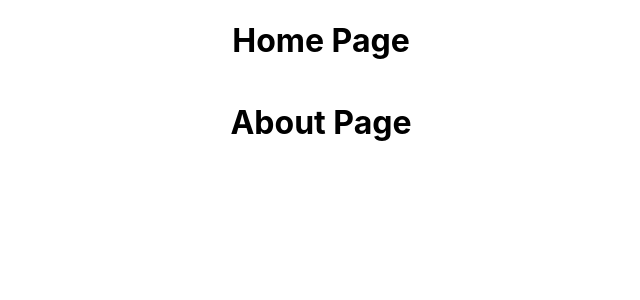
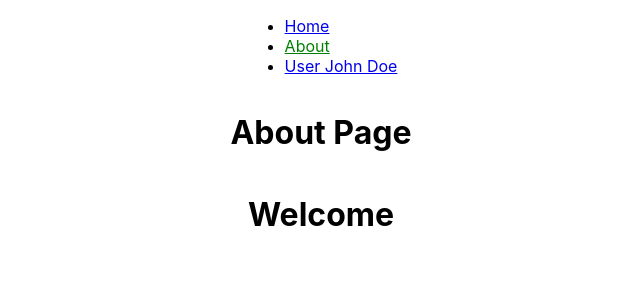
Before and after one commit to IT-som-framtidsyrke-HT2020/react-hooks, a React (Create React App) app: page /about in a window 1280 px wide. Shown: the top 300 px of the page, without its empty margins (319-959 px from the left). Built offline with nearby package versions, Linux system fonts and the light colour scheme.

Commit message:
react router link, navlink

```diff
--- a/src/App.js
+++ b/src/App.js
@@ -1,6 +1,7 @@
 import React, { useState, useEffect } from "react";
-import { BrowserRouter, Route } from "react-router-dom";
+import { BrowserRouter, Route, Link, NavLink } from "react-router-dom";
 
+import AboutPage from "./pages/AboutPage";
 import NameTag from "./components/NameTag";
 import AgeCount from "./components/AgeCount";
 import ControlledInput from "./components/ControlledInput";
@@ -15,16 +16,36 @@ function App() {
   return (
     <BrowserRouter>
       <div className="container">
+        <ul>
+          <li>
+            <NavLink to="/" exact activeClassName="link-active-style">
+              Home
+            </NavLink>
+          </li>
+          <li>
+            <NavLink to="/about" exact activeClassName="link-active-style">
+              About
+            </NavLink>
+          </li>
+          <li>
+            <NavLink to="/user/john" exact activeClassName="link-active-style">
+              User John Doe
+            </NavLink>
+          </li>
+        </ul>
         <Route
           path="/"
+          exact
           render={() => {
             return <h1>Home Page</h1>;
           }}
         ></Route>
+        <Route path="/about" exact component={AboutPage}></Route>
         <Route
-          path="/about"
-          render={() => {
-            return <h1>About Page</h1>;
+          to="/user/:username"
+          exact
+          render={({ match }) => {
+            return <h1>Welcome {match.params.username}</h1>;
           }}
         ></Route>
       </div>
--- a/src/index.css
+++ b/src/index.css
@@ -75,3 +75,7 @@ code {
   align-items: center;
   border-radius: 0.25rem;
 }
+
+.link-active-style {
+  color: green;
+}
--- /dev/null
+++ b/src/pages/AboutPage.js
@@ -0,0 +1,7 @@
+import React from "react";
+
+const AboutPage = () => {
+  return <h1>About Page</h1>;
+};
+
+export default AboutPage;
```
